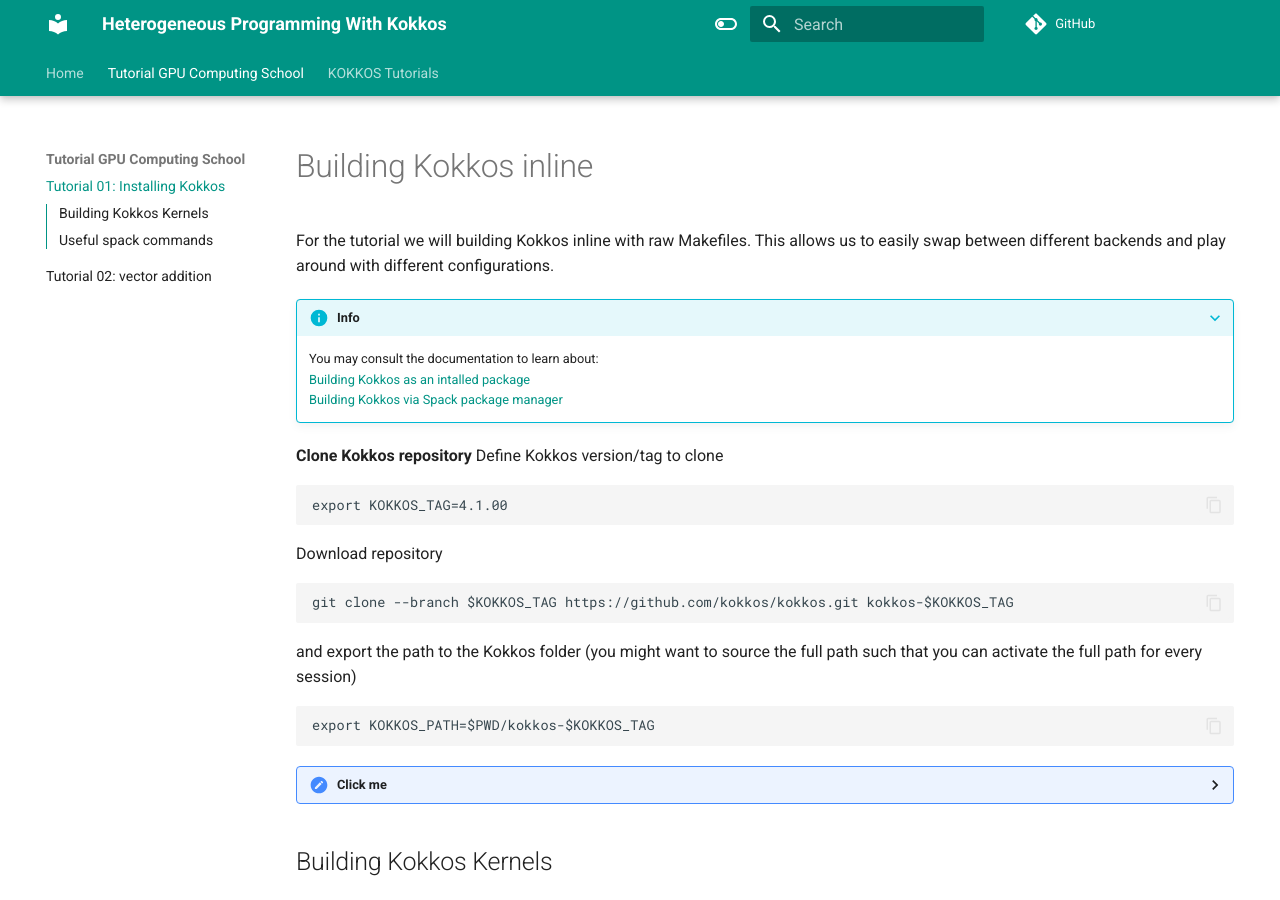
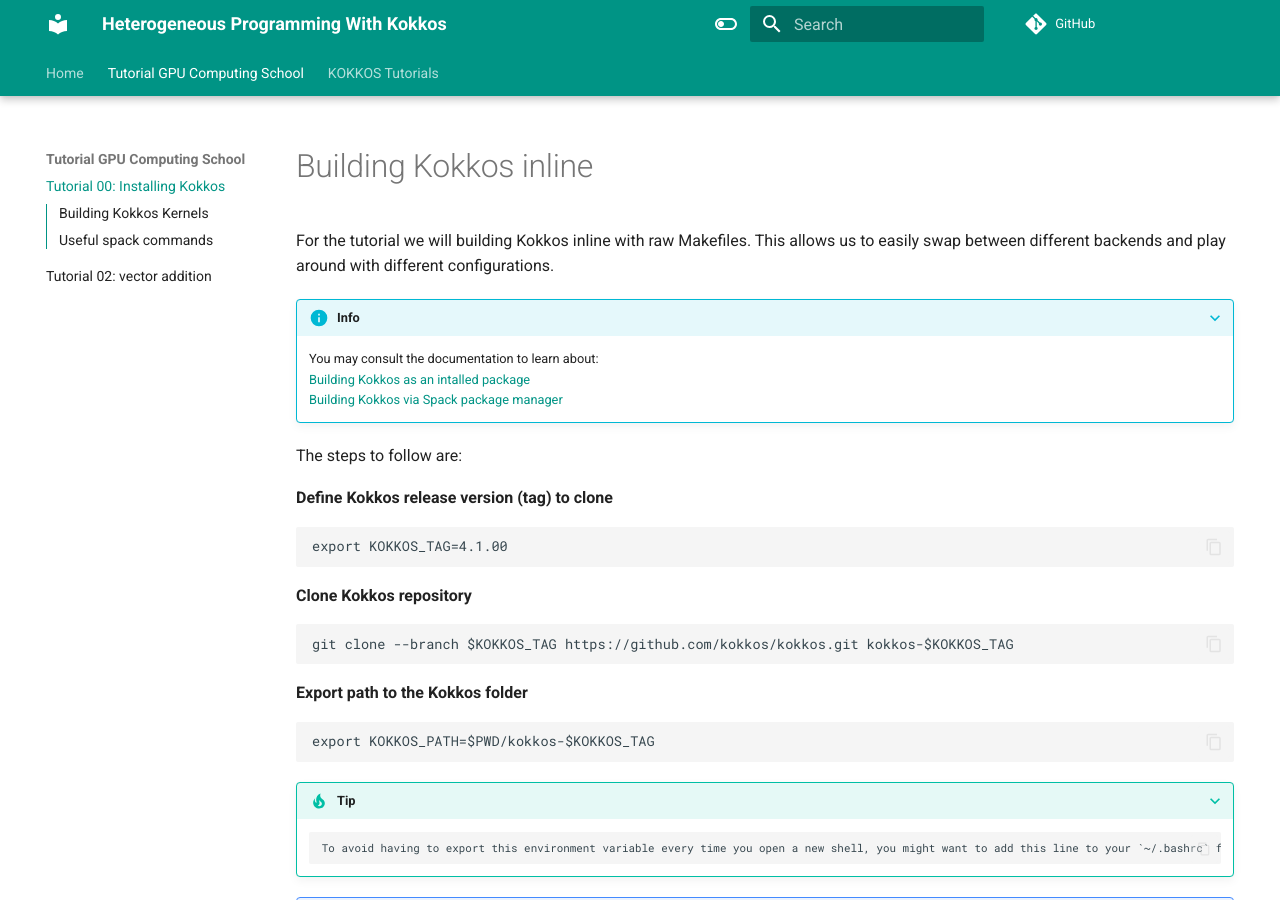
Before and after one commit to mredenti/Kokkos, an MkDocs documentation site: the page built from docs/tutorials/installation/index.md, in a window 1280 px wide and 900 px high. Built offline with MkDocs 1.6.1 and Material for MkDocs 9.7.7, drawn with Linux system fonts in a browser that asks for light colours; comment, search, counter and statistics services are not loaded.

Commit message:
export variable

````diff
--- a/docs/tutorials/installation/index.md
+++ b/docs/tutorials/installation/index.md
@@ -7,20 +7,27 @@ For the tutorial we will building Kokkos inline with raw Makefiles. This allows
     [Building Kokkos as an intalled package](https://kokkos.github.io/kokkos-core-wiki/building.html)
     [Building Kokkos via Spack package manager](https://kokkos.github.io/kokkos-core-wiki/building.html#:~:text=a%20single%20process.-,Spack,-%23)
 
+The steps to follow are:
 
-**Clone Kokkos repository**
-Define Kokkos version/tag to clone
+
+
+**Define Kokkos release version (tag) to clone**
 ```shell
 export KOKKOS_TAG=4.1.00
 ```
-Download repository
+
+**Clone Kokkos repository**
 ```shell
 git clone --branch $KOKKOS_TAG https://github.com/kokkos/kokkos.git kokkos-$KOKKOS_TAG
 ```
-and export the path to the Kokkos folder (you might want to source the full path such that you can activate the full path for every session)
+
+**Export path to the Kokkos folder**
 ```shell
 export KOKKOS_PATH=$PWD/kokkos-$KOKKOS_TAG
 ```
+
+???+ tip
+        To avoid having to export this environment variable every time you open a new shell, you might want to add this line to your `~/.bashrc` file
 
 <details>
   <summary>Click me</summary>
--- a/mkdocs.yml
+++ b/mkdocs.yml
@@ -52,7 +52,7 @@ plugins:
 nav:
   - Home: index.md
   - 'Tutorial GPU Computing School':
-    - 'Tutorial 01: Installing Kokkos': 'tutorials/installation/index.md'
+    - 'Tutorial 00: Installing Kokkos': 'tutorials/installation/index.md'
     - 'Tutorial 02: vector addition': 'tutorials/vectorAdd/index.md'
   - 'KOKKOS Tutorials':
     - 'Prerequisites 01: Templates/Template Metaprogramming': 'tutorials/vectorAdd/index.md'
````
